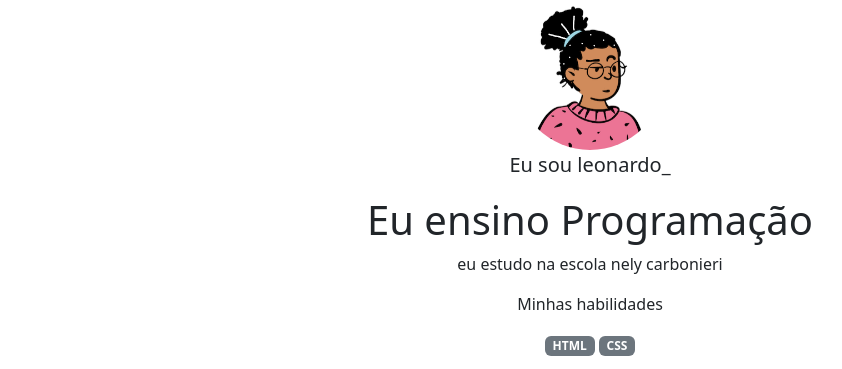
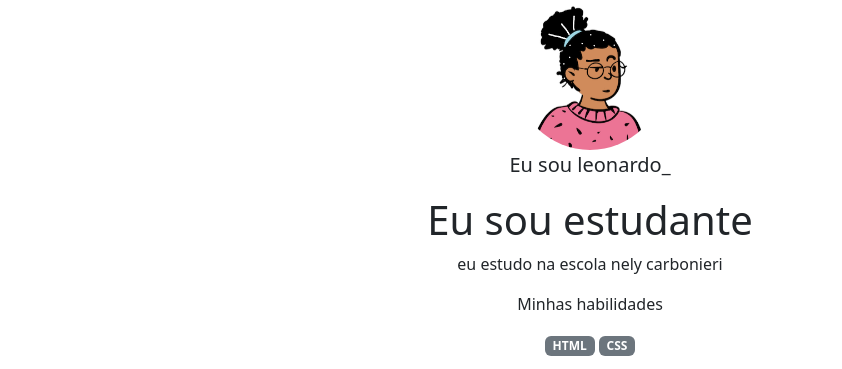
Before and after one commit to joker-original/meu-portf-lio, a plain HTML site: page index.html in a window 1280 px wide. Shown: the top 369 px of the page, without its empty margins (50-892 px from the left). Drawn offline with nearby package versions, Linux system fonts and the light colour scheme; files whose address does not match are found by name.

Commit message:
Update index.html

```diff
--- a/index.html
+++ b/index.html
@@ -13,7 +13,7 @@
     <header class="container text-center">
         <img src="img/avatar-perfil.png" alt="avatar da leonardo_" class="rounded-circle" width="150" height="150" srcset="">
         <p class="lead">Eu sou leonardo_</p>
-        <h1>Eu ensino Programação</h1>
+        <h1>Eu sou estudante</h1>
         <p>eu estudo na escola nely carbonieri</p>
         <p>Minhas habilidades</p>
         <div>
```
